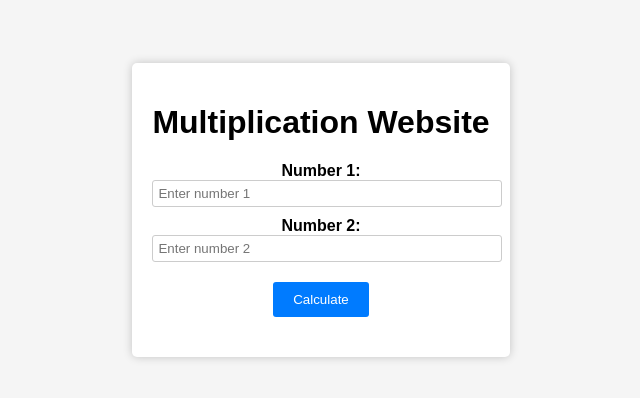
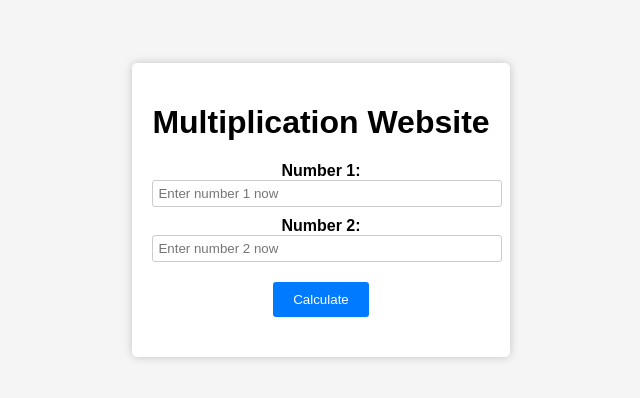
Before and after one commit to shaikhmahtab/multiplynow, a plain HTML site: page index.html in a window 1280 px wide. Shown: the part 190-588 px from the top of the page, 319-959 px from the left. Drawn offline with Linux system fonts and the light colour scheme.

Commit message:
new html

```diff
--- a/index.html
+++ b/index.html
@@ -11,11 +11,11 @@
         <h1>Multiplication Website</h1>
         <div class="input-container">
             <label for="num1">Number 1:</label>
-            <input type="number" id="num1" placeholder="Enter number 1">
+            <input type="number" id="num1" placeholder="Enter number 1 now">
         </div>
         <div class="input-container">
             <label for="num2">Number 2:</label>
-            <input type="number" id="num2" placeholder="Enter number 2">
+            <input type="number" id="num2" placeholder="Enter number 2 now">
         </div>
         <button id="calculate">Calculate</button>
         <div id="result"></div>
```
